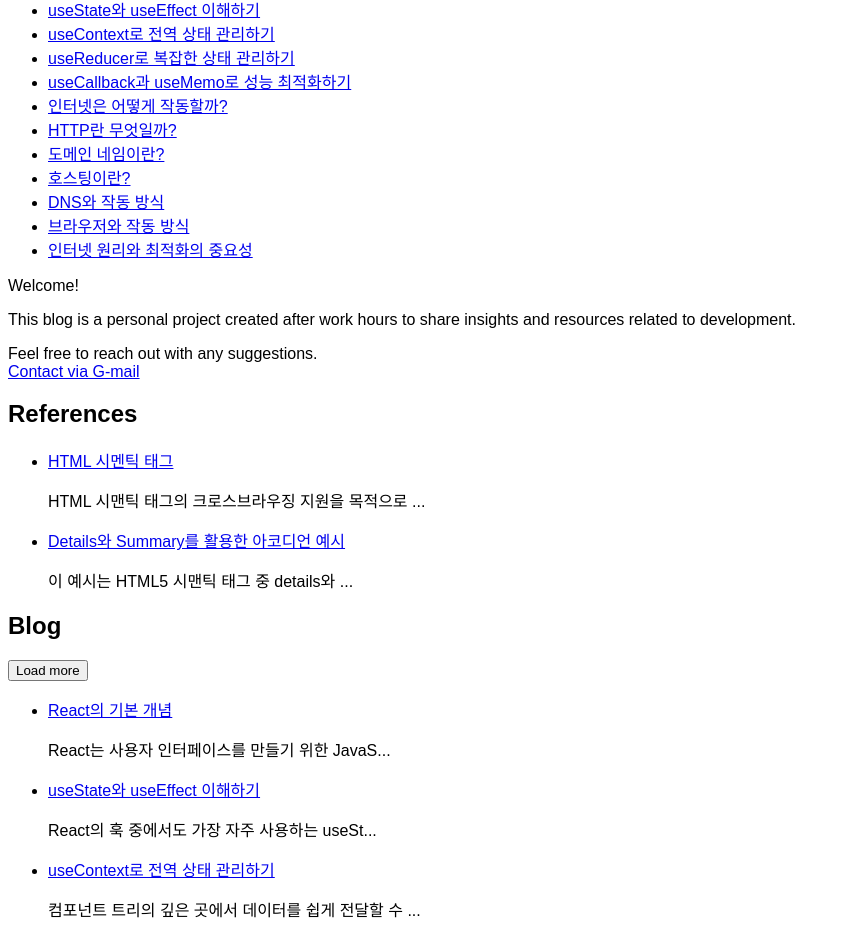
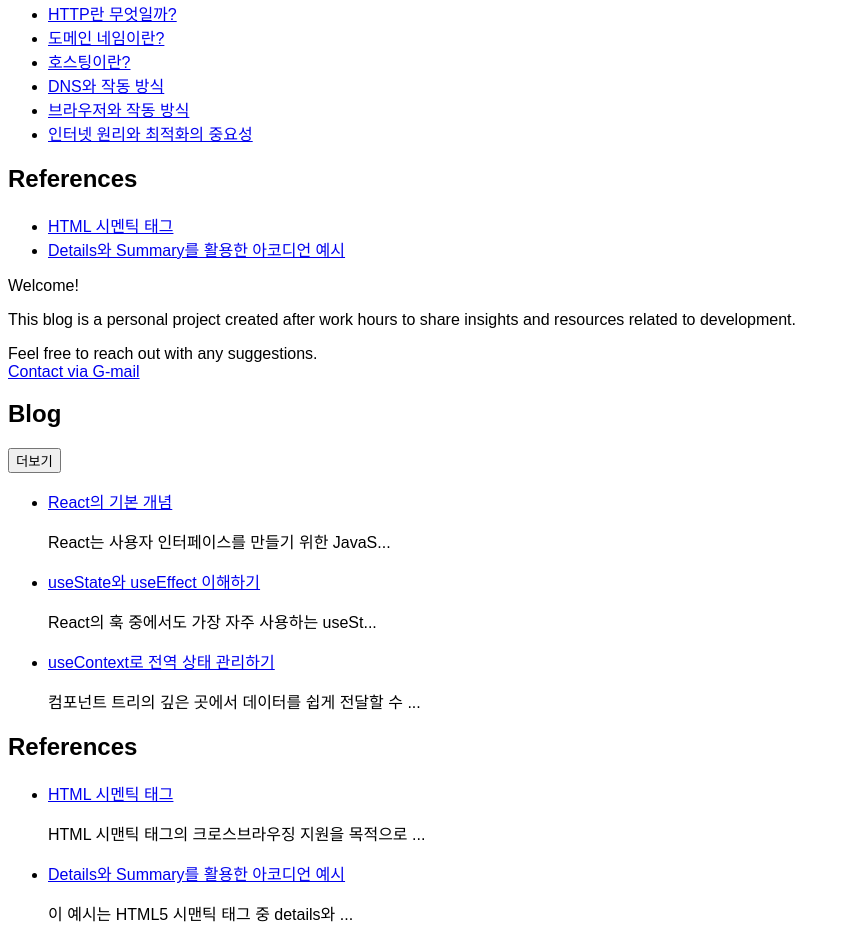
Before and after one commit to MinsangKwak/minsangKwak.github.io, a React (Create React App) app: page / in a window 1280 px wide. Shown: the part 378-1327 px from the top of the page, without its empty margins (0-850 px from the left). Built offline with nearby package versions, Linux system fonts and the light colour scheme; a web font is replaced by a local one.

Commit message:
[update] update menu structure & tailwindcss lightly

```diff
--- a/src/App.js
+++ b/src/App.js
@@ -32,15 +32,16 @@ const App = () => {
 					} flex flex-col justify-between`}
 				>
 					<nav className="p-4 space-y-4 mt-16 flex-grow overflow-y-auto">
-						<h2 className="text-lg font-bold">References</h2>
+
+						<h2 className="text-lg font-bold">Blog</h2>
 						<ul className="flex flex-col gap-1">
-							{codePostsData.map((post) => (
+							{blogPostsData.map((post) => (
 								<li key={post.id}>
 									<Link
 										to={`/post/${post.id}`}
 										onClick={() => {
 											setIsSidebarOpen(false);
-											setIsBlogView(false);
+											setIsBlogView(true);
 										}}
 										className="block w-full text-left py-2 px-4 rounded hover:bg-gray-100"
 									>
@@ -50,15 +51,15 @@ const App = () => {
 							))}
 						</ul>
 
-						<h2 className="text-lg font-bold mt-6">Blog</h2>
+						<h2 className="text-lg font-bold mt-6">References</h2>
 						<ul className="flex flex-col gap-1">
-							{blogPostsData.map((post) => (
+							{codePostsData.map((post) => (
 								<li key={post.id}>
 									<Link
 										to={`/post/${post.id}`}
 										onClick={() => {
 											setIsSidebarOpen(false);
-											setIsBlogView(true);
+											setIsBlogView(false);
 										}}
 										className="block w-full text-left py-2 px-4 rounded hover:bg-gray-100"
 									>
--- a/src/Home.js
+++ b/src/Home.js
@@ -25,26 +25,24 @@ const Home = () => {
 		<main className="flex flex-col items-center min-h-screen bg-gray-100">
 			<div className="flex flex-col md:flex-row items-center mt-4 md:mt-16 mb-16">
 				{/* Intro Text */}
-				<div className="flex-1">
-					<p className="text-gray-700 text-3xl lg:text-5xl font-light mt-2 lg:mt-4">
+				<div className="flex-1 text-gray-700 font-light">
+					<p className="text-3xl lg:text-5xl mt-2 lg:mt-4">
 						Welcome!
 					</p>
-					<p className="text-gray-700 text-3xl lg:text-5xl font-light mt-2 lg:mt-4">
+					<p className="text-3xl lg:text-5xl mt-2 lg:mt-4">
 						This blog is a personal project created after work hours to share insights and resources related to development.
 					</p>
-					<p className="text-gray-700 text-3xl lg:text-5xl font-light mt-2 lg:mt-4">
+					<p className="text-3xl lg:text-5xl mt-2 lg:mt-4">
 						<span>Feel free to reach out with any suggestions.</span>
 						<br />
 						<a
 							href="mailto:kmsdevwork@gmail.com"
-							className="text-blue-500 hover:underline text-lg lg:text-xl font-light"
+							className="text-blue-500 hover:underline text-lg lg:text-xl"
 						>
 							Contact via G-mail
 						</a>
 					</p>
 				</div>
-
-
 
 				{/* Geometric Shape Component */}
 				{/* <div className="w-full md:w-1/2 flex justify-center md:justify-end">
@@ -53,25 +51,51 @@ const Home = () => {
 			</div>
 
 			<div className="w-full max-w-5xl flex flex-col md:flex-row md:space-x-8">
+				{/* Blog Section */}
+				<section className="w-full mt-8 md:mt-0 md:w-1/2">
+					<div className="flex justify-between items-center mb-4">
+						<h2 className="text-xl font-semibold">Blog</h2>
+						{visibleBlogPosts < blogPostsData.length && (
+							<button
+								onClick={loadMoreBlogPosts}
+								className="text-gray-600 bg-gray-200 hover:bg-gray-300 px-3 py-1 rounded text-sm"
+							>
+								더보기
+							</button>
+						)}
+					</div>
+					<ul className="space-y-3">
+						{blogPostsData.slice(0, visibleBlogPosts).map((post) => (
+							<li key={post.id} className="bg-white p-4 rounded shadow-sm">
+								<Link
+									to={`/post/${post.id}`}
+									className="block text-gray-900 font-medium hover:underline"
+								>
+									{post.title}
+								</Link>
+								<p className="text-gray-500 text-sm mt-1">
+									{truncateText(post.excerpt, 30)}
+								</p>
+							</li>
+						))}
+					</ul>
+				</section>
 				{/* References Section */}
 				<section className="w-full md:w-1/2">
-					<div className="flex justify-between items-center">
-						<h2 className="text-xl font-semibold mb-4">References</h2>
+					<div className="flex justify-between items-center mb-4">
+						<h2 className="text-xl font-semibold">References</h2>
 						{visibleReferencePosts < codePostsData.length && (
 							<button
 								onClick={loadMoreReferencePosts}
 								className="text-gray-600 bg-gray-200 hover:bg-gray-300 px-3 py-1 rounded text-sm"
 							>
-								Load more
+								더보기
 							</button>
 						)}
 					</div>
 					<ul className="space-y-3">
 						{codePostsData.slice(0, visibleReferencePosts).map((post) => (
-							<li
-								key={post.id}
-								className="bg-white p-4 rounded shadow-sm"
-							>
+							<li key={post.id} className="bg-white p-4 rounded shadow-sm">
 								<Link
 									to={`/post/${post.id}`}
 									className="block text-gray-900 font-medium hover:underline"
@@ -85,39 +109,6 @@ const Home = () => {
 						))}
 					</ul>
 				</section>
-
-				{/* Blog Section */}
-				<section className="w-full mt-8 md:mt-0 md:w-1/2">
-					<div className="flex justify-between items-center">
-						<h2 className="text-xl font-semibold mb-4">Blog</h2>
-						{visibleBlogPosts < blogPostsData.length && (
-							<button
-								onClick={loadMoreBlogPosts}
-								className="text-gray-600 bg-gray-200 hover:bg-gray-300 px-3 py-1 rounded text-sm"
-							>
-								Load more
-							</button>
-						)}
-					</div>
-					<ul className="space-y-3">
-						{blogPostsData.slice(0, visibleBlogPosts).map((post) => (
-							<li
-								key={post.id}
-								className="bg-white p-4 rounded shadow-sm"
-							>
-								<Link
-									to={`/post/${post.id}`}
-									className="block text-gray-900 font-medium hover:underline"
-								>
-									{post.title}
-								</Link>
-								<p className="text-gray-500 text-sm mt-1">
-									{truncateText(post.excerpt, 30)}
-								</p>
-							</li>
-						))}
-					</ul>
-				</section>
 			</div>
 		</main>
 	);
```
Also changed, not shown: 7 other files (tests, documents, lock files or other folders).
